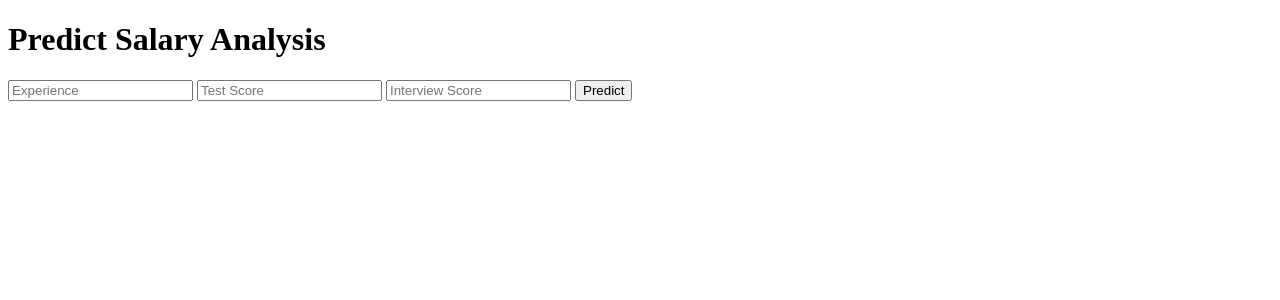
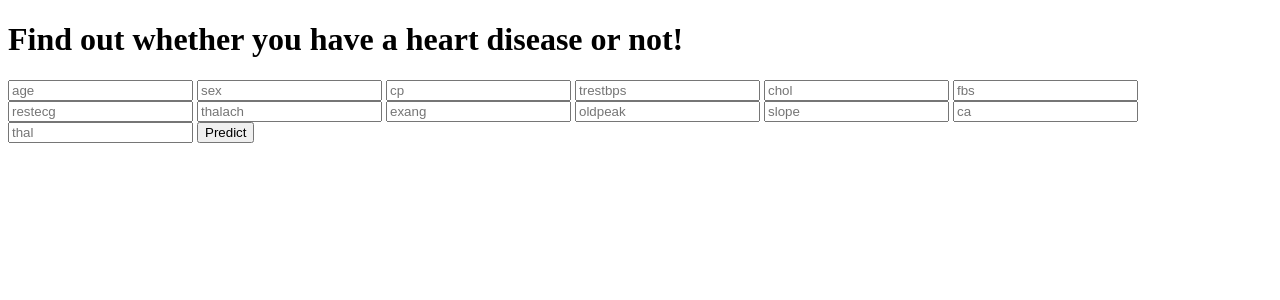
Before and after one commit to mahsan2/heart-disease-prediction, a Flask app: page / in a window 1280 px wide. Shown: the top 300 px of the page. Run offline with Flask 2, Linux system fonts and the light colour scheme; parts of the project's set-up code (start-up, migrations or seed data) failed here and were passed over.

Commit message:
Add files via upload

```diff
--- a/templates/index.html
+++ b/templates/index.html
@@ -13,20 +13,29 @@
 
 <body>
  <div class="login">
-	<h1>Predict Salary Analysis</h1>
-
+	<h1>Find out whether you have a heart disease or not!</h1>
      <!-- Main Input For Receiving Query to our ML -->
     <form action="{{ url_for('predict')}}"method="post">
-    	<input type="text" name="experience" placeholder="Experience" required="required" />
-        <input type="text" name="test_score" placeholder="Test Score" required="required" />
-		<input type="text" name="interview_score" placeholder="Interview Score" required="required" />
+    	<input type="text" name="age" placeholder="age" required="required" />
+        <input type="text" name="sex" placeholder="sex" required="required" />
+		<input type="text" name="cp" placeholder="cp" required="required" />
+        <input type="text" name="trestbps" placeholder="trestbps" required="required" />
+        <input type="text" name="chol" placeholder="chol" required="required" />
+        <input type="text" name="fbs" placeholder="fbs" required="required" />
+        <input type="text" name="restecg" placeholder="restecg" required="required" />
+        <input type="text" name="thalach" placeholder="thalach" required="required" />
+         <input type="text" name="exang" placeholder="exang" required="required" />
+         <input type="text" name="oldpeak" placeholder="oldpeak" required="required" />
+         <input type="text" name="slope" placeholder="slope" required="required" />
+         <input type="text" name="ca" placeholder="ca" required="required" />
+         <input type="text" name="thal" placeholder="thal" required="required" />
 
         <button type="submit" class="btn btn-primary btn-block btn-large">Predict</button>
     </form>
 
    <br>
    <br>
-   {{ prediction_text }}
+   {{prediction_text}}
 
  </div>
 
```
